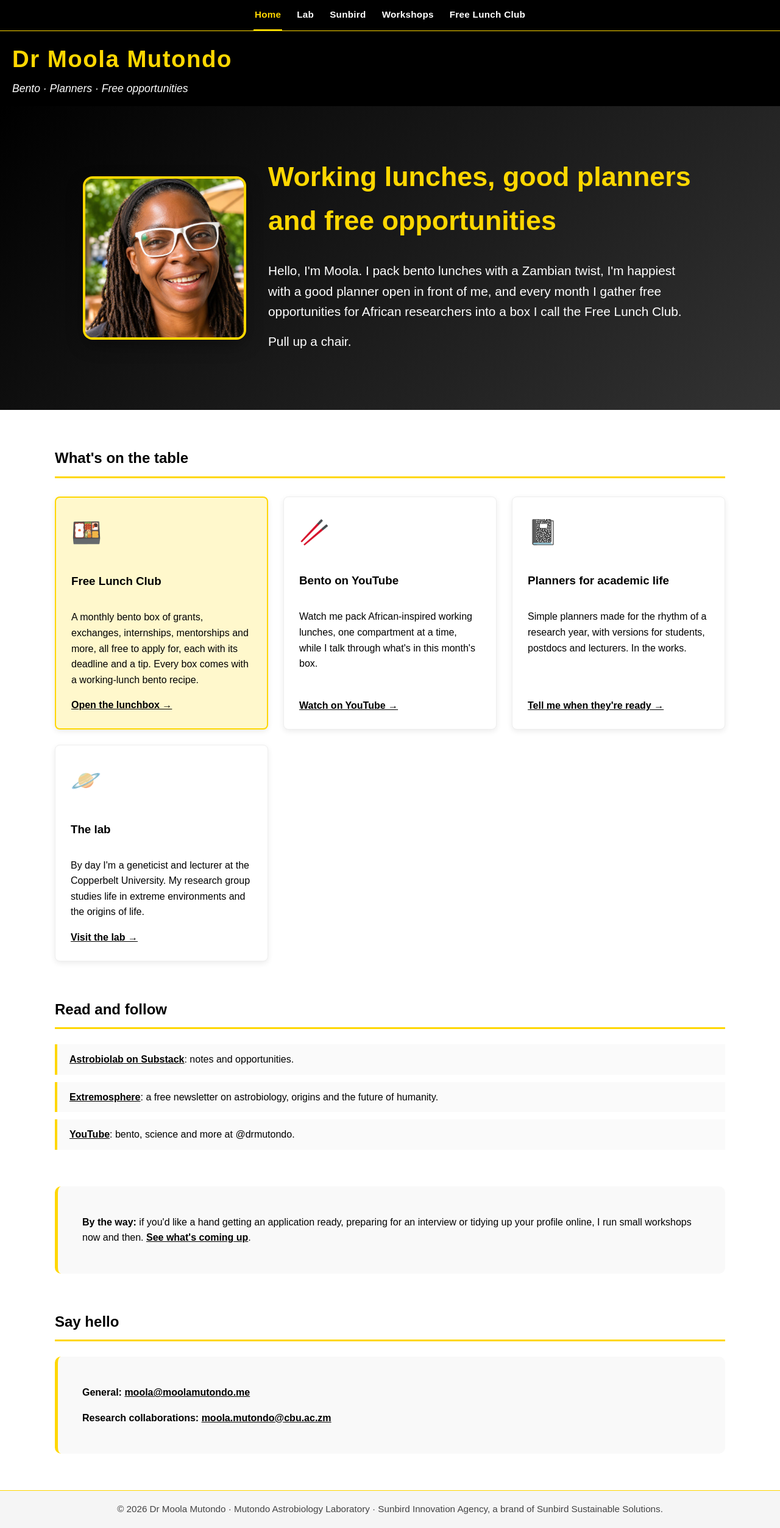
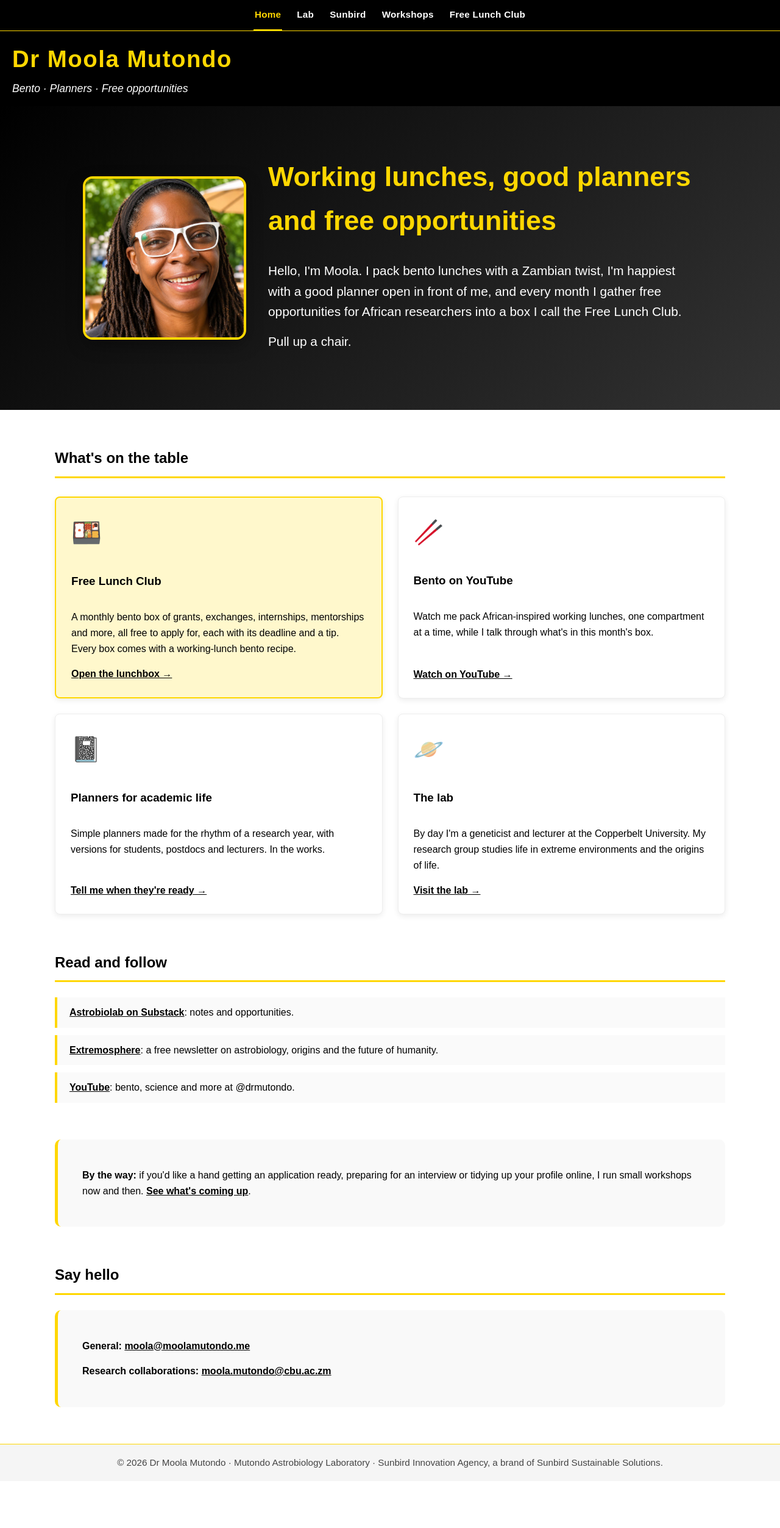
Before and after one commit to mmutondo/mmutondo.github.io, a Jekyll site: the page index.html, which Jekyll copies as it is, in a window 1280 px wide. Shown: the whole page at 61% size. Built offline with Jekyll 4.4.1, drawn with Linux system fonts in a browser that asks for light colours; after the commit the page ends 2428 px from its top, so only the background shows below that.

Commit message:
Home page: four cards in an even 2 x 2 grid
Co-Authored-By: Claude Opus 5.5 <noreply@anthropic.com>
Claude-Session: https://claude.ai/code/session_01EKxmyb8EnG9A94CFrRmYRt

```diff
--- a/index.html
+++ b/index.html
@@ -138,6 +138,17 @@
       grid-template-columns: repeat(auto-fit, minmax(300px, 1fr));
       gap: 25px;
       margin: 30px 0;
+    }
+
+    /* Home page: four cards in an even 2 x 2 grid, one column on phones */
+    #explore .features-grid {
+      grid-template-columns: repeat(2, minmax(0, 1fr));
+    }
+
+    @media (max-width: 700px) {
+      #explore .features-grid {
+        grid-template-columns: 1fr;
+      }
     }
 
     .feature-card {
```
